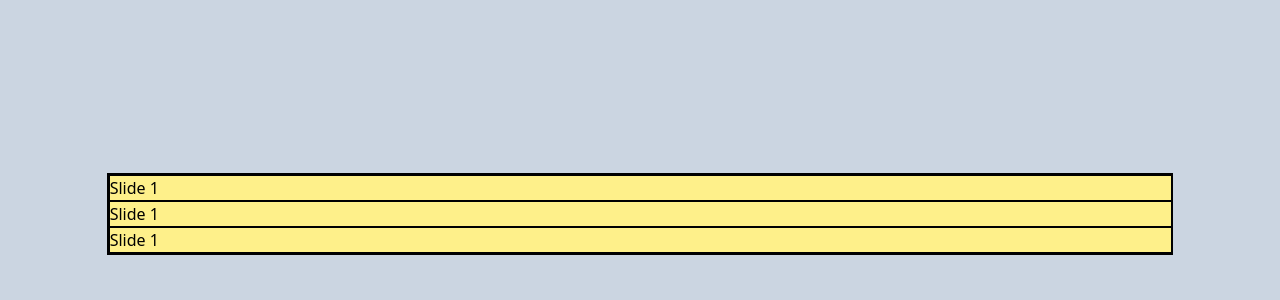
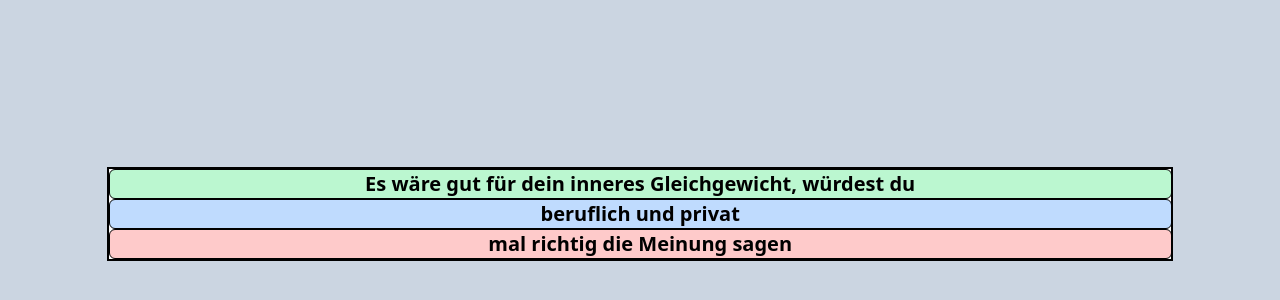
Before and after one commit to smnbnr/tipsfuersleben, a Next.js app: page / in a window 1280 px wide. Shown: the part 186-486 px from the top of the page. Built offline with nearby package versions, Linux system fonts and the light colour scheme.

Commit message:
sliders are working

```diff
--- a/components/Slider.tsx
+++ b/components/Slider.tsx
@@ -1,25 +1,28 @@
 import { Swiper, SwiperSlide } from "swiper/react";
 import "swiper/css";
 
-const Slider = () => {
+interface SliderProps {
+  color: string;
+  text: String[];
+}
+
+const Slider = ({ text, color }: SliderProps) => {
   return (
     <Swiper
-      className=""
       spaceBetween={5}
       slidesPerView={1}
       onSlideChange={() => console.log("slide change")}
       onSwiper={(swiper) => console.log(swiper)}
     >
-      <SwiperSlide className="border border-solid border-black">
-        Slide 1
-      </SwiperSlide>
-      <SwiperSlide className="border border-solid border-black">
-        Slide 2
-      </SwiperSlide>
-      <SwiperSlide>Slide 3</SwiperSlide>
-      <SwiperSlide>Slide 4</SwiperSlide>
+      {text.map((e, i) => (
+        <SwiperSlide
+          className={`${color} text-center text-xl font-semibold rounded-md flex items-center justify-center border border-black`}
+          key={i}
+        >
+          {e}
+        </SwiperSlide>
+      ))}
     </Swiper>
   );
 };
-
 export default Slider;
--- a/src/pages/index.tsx
+++ b/src/pages/index.tsx
@@ -161,10 +161,10 @@ export default function Home() {
         {/* Wrapper */}
         <div className="flex justify-center items-center min-h-screen w-screen bg-slate-300">
           {/* Flex Container für die Slides */}
-          <div className="bg-yellow-200 w-5/6 h-2/3 border-solid border-2 border-black">
-            <Slider />
-            <Slider />
-            <Slider />
+          <div className="bg-white  w-5/6 h-2/3 border-solid border-2 border-black">
+            <Slider color="bg-green-200" text={text1} />
+            <Slider color="bg-blue-200" text={text2} />
+            <Slider color="bg-red-200" text={text3} />
           </div>
         </div>
       </main>
```
